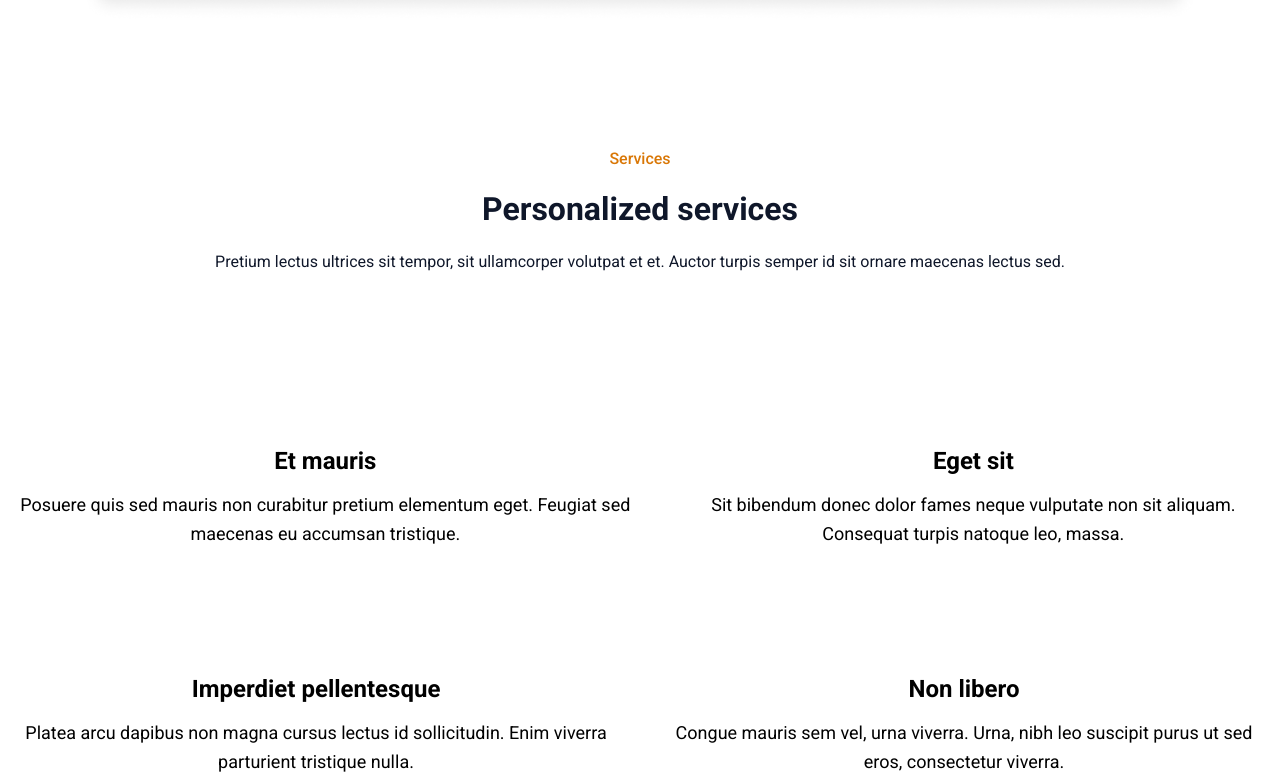
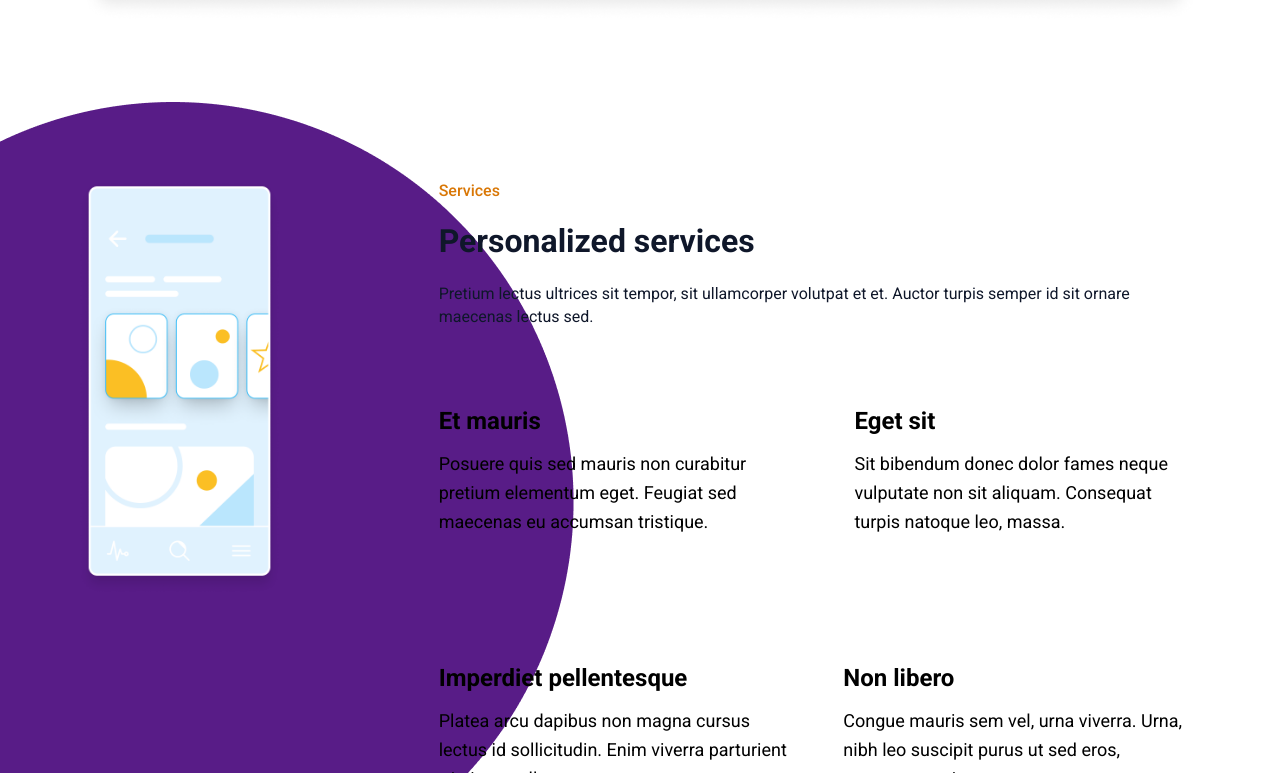
Before and after one commit to Breno-Mateus/buzzvel-test, a React (Vite) app: page / in a window 1280 px wide. Shown: the part 1827-2600 px from the top of the page. Built offline with nearby package versions, Linux system fonts and the light colour scheme.

Commit message:
feat: web section3 version

```diff
--- a/src/components/section3/index.tsx
+++ b/src/components/section3/index.tsx
@@ -1,28 +1,56 @@
 import Mobile from "../../assets/mobile/Phone.png"
 import Figura4 from "../../assets/mobile/geometric-figures-mobile/Rectangle 16.png"
 import BoxText from "../box-text"
+//figure web version
+import Figure from "../../assets/geometric figures/figura4.png"
+import web from "../../assets/Mobile-App-Placeholder-1.png"
 
 const Section3 = () => {
     return (
-        <section className="w-full px-4 py-12 gap-16 flex flex-col relative">
+        <section className="
+        w-full px-4 py-12 gap-16 flex flex-col relative
+        md:flex-row md:gap-[160px] md:p-20">
 
-            <div className="flex flex-col h-[154px] gap-6 text-center text-textColor">
-                <p className="text-textColorOther text-[16px] leading-[17.6px] font-medium">Services</p>
-                <h1 className="text-[32px] leading-[35.2px] font-bold">Personalized services</h1>
-                <p className="text-[16px] leading-[22.4px] font-normal">Pretium lectus ultrices sit tempor, sit ullamcorper volutpat et et. Auctor turpis semper id sit ornare maecenas lectus sed.</p>
+            <div className="
+            hidden
+            md:block">
+                <img src={web}/>
             </div>
 
-            <div className="gap-12 flex flex-col items-center justify-center text-center">
-                <BoxText title1="Et mauris" text1="Posuere quis sed mauris non curabitur pretium elementum eget. Feugiat sed maecenas eu accumsan tristique." title2="Eget sit" text2="Sit bibendum donec dolor fames neque vulputate non sit aliquam. Consequat turpis natoque leo, massa."/>
+            <div className="md:flex md:flex-col">
 
-                <BoxText title1="Imperdiet pellentesque" text1="Platea arcu dapibus non magna cursus lectus id sollicitudin. Enim viverra parturient tristique nulla." title2="Non libero" text2="Congue mauris sem vel, urna viverra. Urna, nibh leo suscipit purus ut sed eros, consectetur viverra."/>
 
-                <div className="absolute left-0 bottom-20 -z-10">
-                    <img src={Figura4}/>
+                <div className="
+                flex flex-col gap-6 text-center text-textColor
+                md:text-start">
+                    <p className="text-textColorOther text-[16px] leading-[17.6px] font-medium">Services</p>
+                    <h1 className="text-[32px] leading-[35.2px] font-bold">Personalized services</h1>
+                    <p className="text-[16px] leading-[22.4px] font-normal">Pretium lectus ultrices sit tempor, sit ullamcorper volutpat et et. Auctor turpis semper id sit ornare maecenas lectus sed.</p>
                 </div>
+
+                <div className="
+                gap-12 flex flex-col items-center justify-center text-center
+                md:text-start">
+                    <BoxText title1="Et mauris" text1="Posuere quis sed mauris non curabitur pretium elementum eget. Feugiat sed maecenas eu accumsan tristique." title2="Eget sit" text2="Sit bibendum donec dolor fames neque vulputate non sit aliquam. Consequat turpis natoque leo, massa."/>
+
+                    <BoxText title1="Imperdiet pellentesque" text1="Platea arcu dapibus non magna cursus lectus id sollicitudin. Enim viverra parturient tristique nulla." title2="Non libero" text2="Congue mauris sem vel, urna viverra. Urna, nibh leo suscipit purus ut sed eros, consectetur viverra."/>
+
+                    <div className="
+                    absolute left-0 bottom-20 -z-10
+                    md:top-0">
+                        <img src={Figura4} className="
+                        md:hidden"/>
+                        <img src={Figure} className="
+                        hidden
+                        md:block"/>
+                    </div>
+                </div>
+
             </div>
 
-            <div className="flex items-center justify-center">
+            <div className="
+            flex items-center justify-center
+            md:hidden">
                 <img src={Mobile} />
             </div>
         </section>
```
